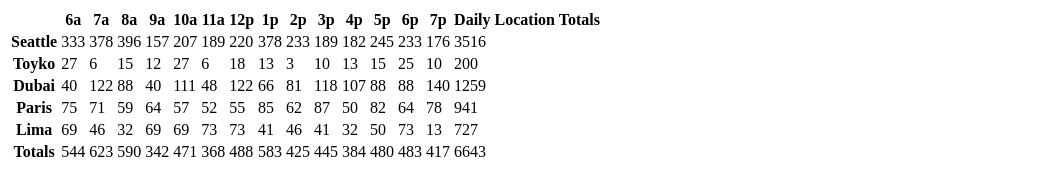
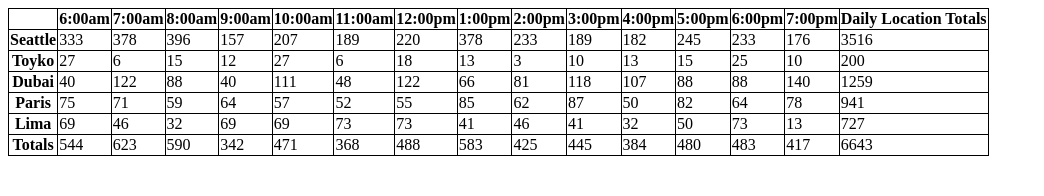
Before and after one commit to agrazda/cookie-stand, a plain HTML site: page sales.html in a window 1280 px wide. Shown: the whole page, without its empty margins (0-1044 px from the left). Drawn offline with Linux system fonts and the light colour scheme.

Commit message:
add image

```diff
--- a/css/style.css
+++ b/css/style.css
@@ -1,4 +1,10 @@
+table * {
+  border: thin solid black;
+}
 
+table {
+  border-collapse: collapse;
+}
 
 img {
   width: 200px;
--- a/js/app.js
+++ b/js/app.js
@@ -104,11 +104,11 @@
 }
 
 const allStores = [];
-const storeHours = ['6a', '7a', '8a', '9a', '10a', '11a', '12p', '1p', '2p', '3p', '4p', '5p', '6p', '7p'];
-addStores('Seattle', 23, 65, 6.3);
-addStores('Toyko', 3, 24, 1.2);
-addStores('Dubai', 11, 38, 3.7);
-addStores('Paris', 20, 38, 2.3);
-addStores('Lima', 2, 16, 4.6);
+const storeHours = ['6:00am', '7:00am', '8:00am', '9:00am', '10:00am', '11:00am', '12:00pm', '1:00pm', '2:00pm', '3:00pm', '4:00pm', '5:00pm', '6:00pm', '7:00pm'];
+addStores(' Seattle ', 23, 65, 6.3);
+addStores(' Toyko ', 3, 24, 1.2);
+addStores(' Dubai ', 11, 38, 3.7);
+addStores(' Paris ', 20, 38, 2.3);
+addStores(' Lima ', 2, 16, 4.6);
 storeData();
 makeTable();
```
